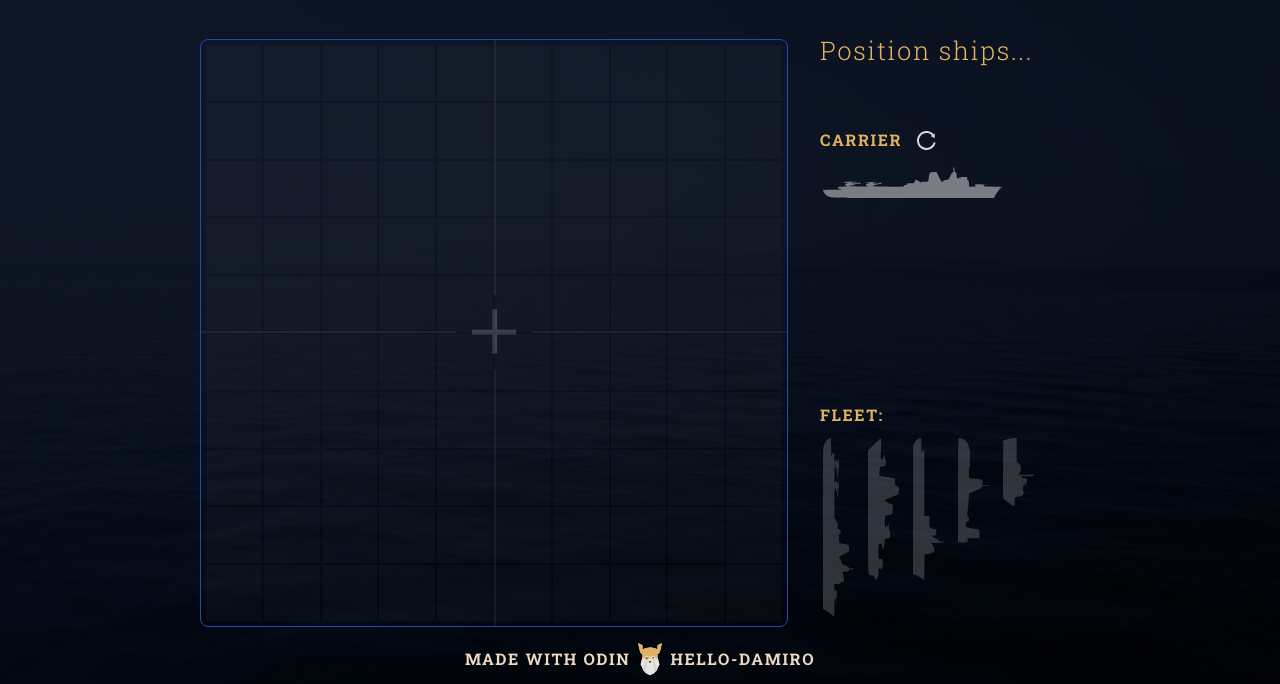
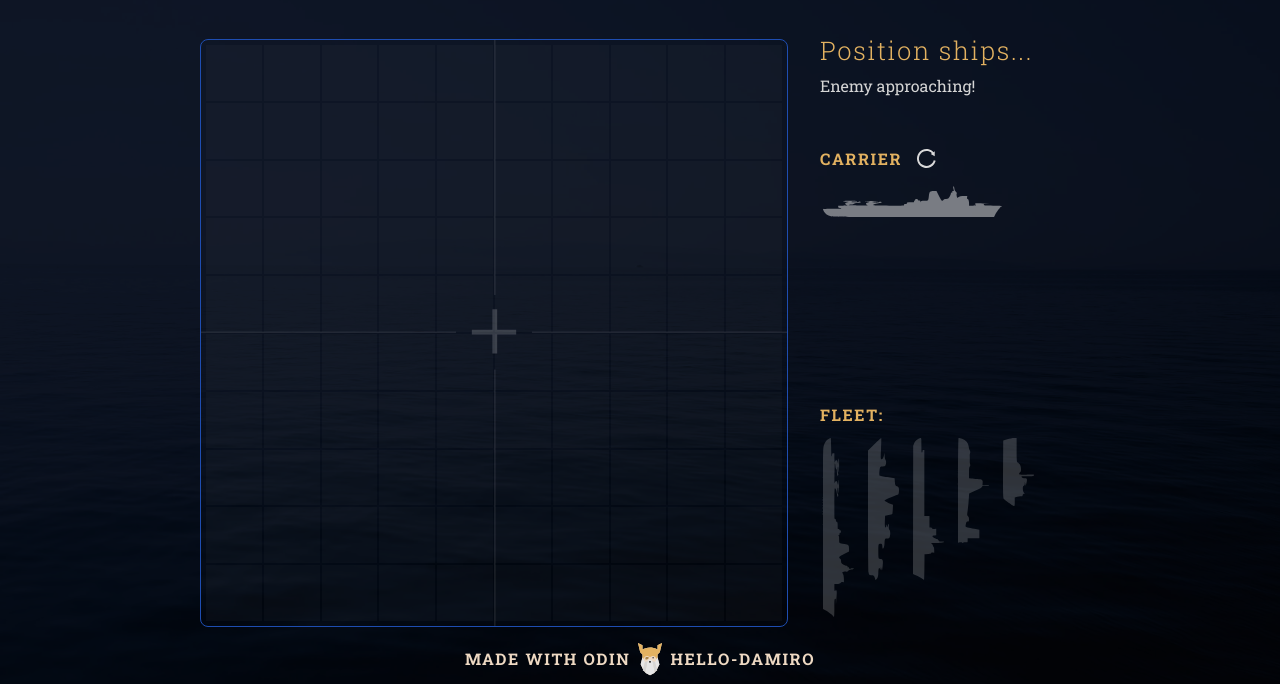
Before and after one commit to hello-damiro/battlefield, a website built with webpack: page src/template.html in a window 1280 px wide. Shown: the part 117-801 px from the top of the page. Built offline with nearby package versions, Linux system fonts and the light colour scheme.

Commit message:
added extra wordplay

```diff
--- a/src/index.js
+++ b/src/index.js
@@ -22,5 +22,8 @@ events.on('disable-map', disableMap);
 const printH3Text = (text) => ($('.configure-ship h3').textContent = text);
 events.on('text-h3', printH3Text);
 
+const printH4Text = (text) => ($('.configure-ship h4').textContent = text);
+events.on('text-h4', printH4Text);
+
 const printCellCoords = (xyCoord) => console.log('attacked cell: ' + xyCoord.x + ', ' + xyCoord.y);
 events.on('cell-XY', printCellCoords);
--- a/src/styles/style.css
+++ b/src/styles/style.css
@@ -84,6 +84,7 @@ h3 {
     font-size: 1.6rem;
     font-weight: 100;
     line-height: 1.4rem;
+    margin-bottom: 12px;
 }
 
 em {
@@ -185,6 +186,10 @@ main {
     flex-direction: column;
     gap: 24px;
     justify-content: space-between;
+}
+
+.configure-ship > .words {
+    max-width: 260px;
 }
 
 .dock-group {
--- a/src/template.html
+++ b/src/template.html
@@ -21,8 +21,9 @@
             <div class="cockpit">
                 <div class="monitor-map"></div>
                 <div class="configure-ship">
-                    <div>
+                    <div class="words">
                         <h3>Position ships...</h3>
+                        <em>Enemy approaching!</em>
                         <div class="start hidden">Engage!</div>
                     </div>
                     <div class="dock-group">
```
